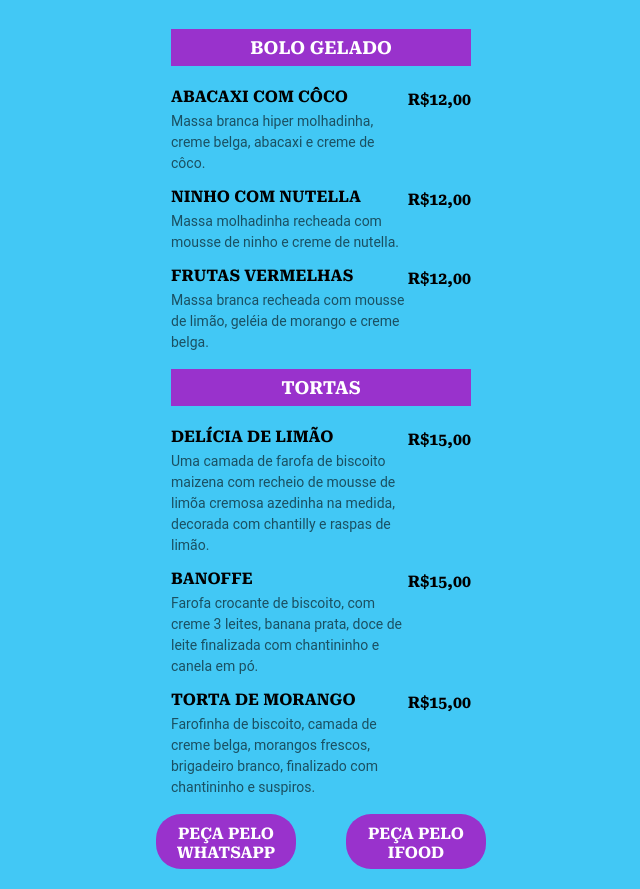
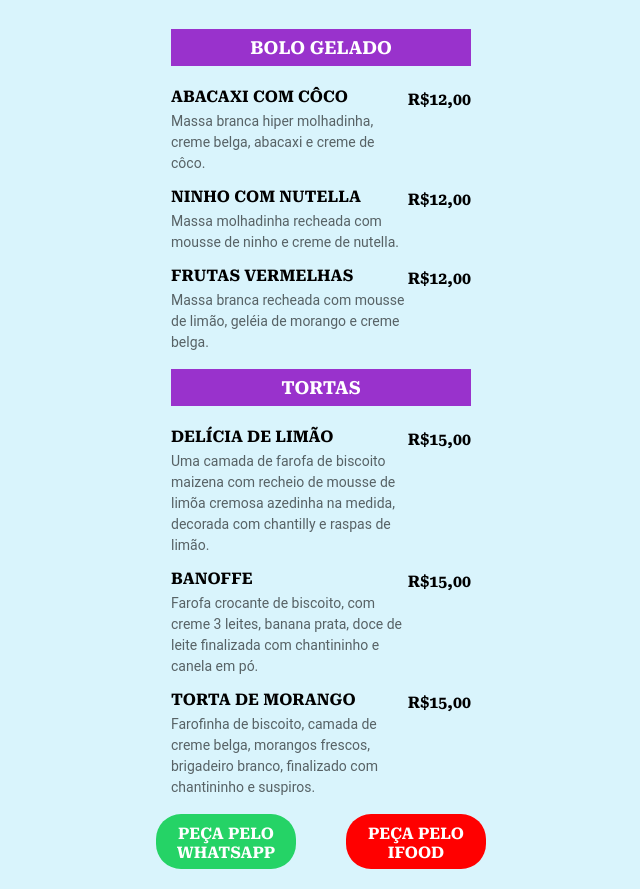
Before and after one commit to jesseamorimjr/cardapio-digital, a plain HTML site: page index.html in a window 1280 px wide. Shown: the part 158-1047 px from the top of the page, without its empty margins (319-959 px from the left). Drawn offline with Linux system fonts and the light colour scheme.

Commit message:
Atualização de cores

```diff
--- a/style.css
+++ b/style.css
@@ -3,7 +3,7 @@
     padding: 0;
 }
 body {
-    background-color: rgb(66, 200, 245);
+    background-color: rgb(217, 244, 252);
     font-family: 'Roboto', sans-serif;
 }
 
@@ -75,7 +75,7 @@ footer{
 
 #button-ifood {
     margin: 0 auto;
-    background-color: darkorchid;
+    background-color: red;
     color: white;
     text-align: center;
     padding: 10px;
@@ -88,7 +88,7 @@ footer{
 
 #button-whatsapp {
     margin: 0 auto;
-    background-color: darkorchid;
+    background-color: #25D366;
     color: white;
     text-align: center;
     padding: 10px;
```
